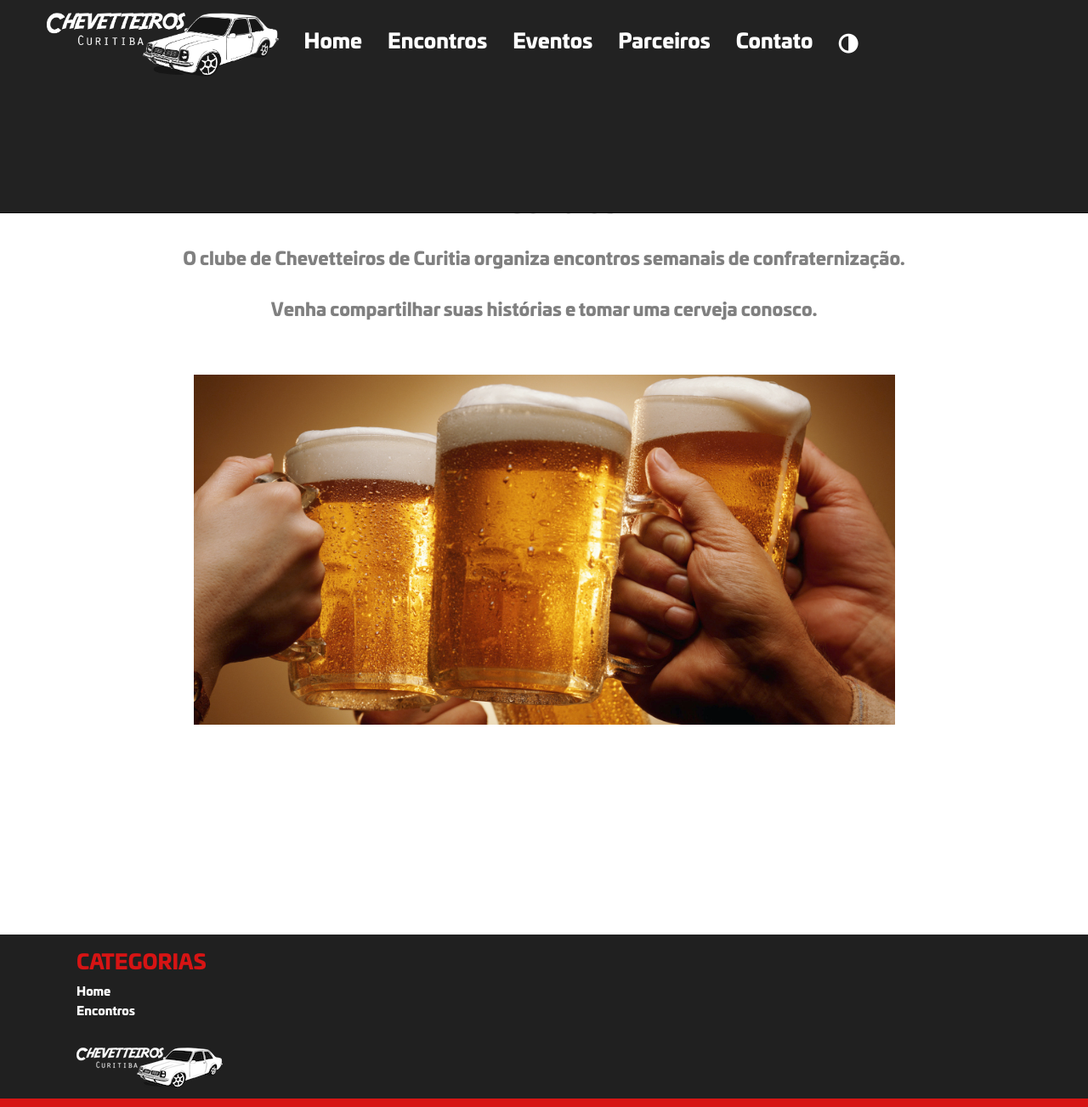
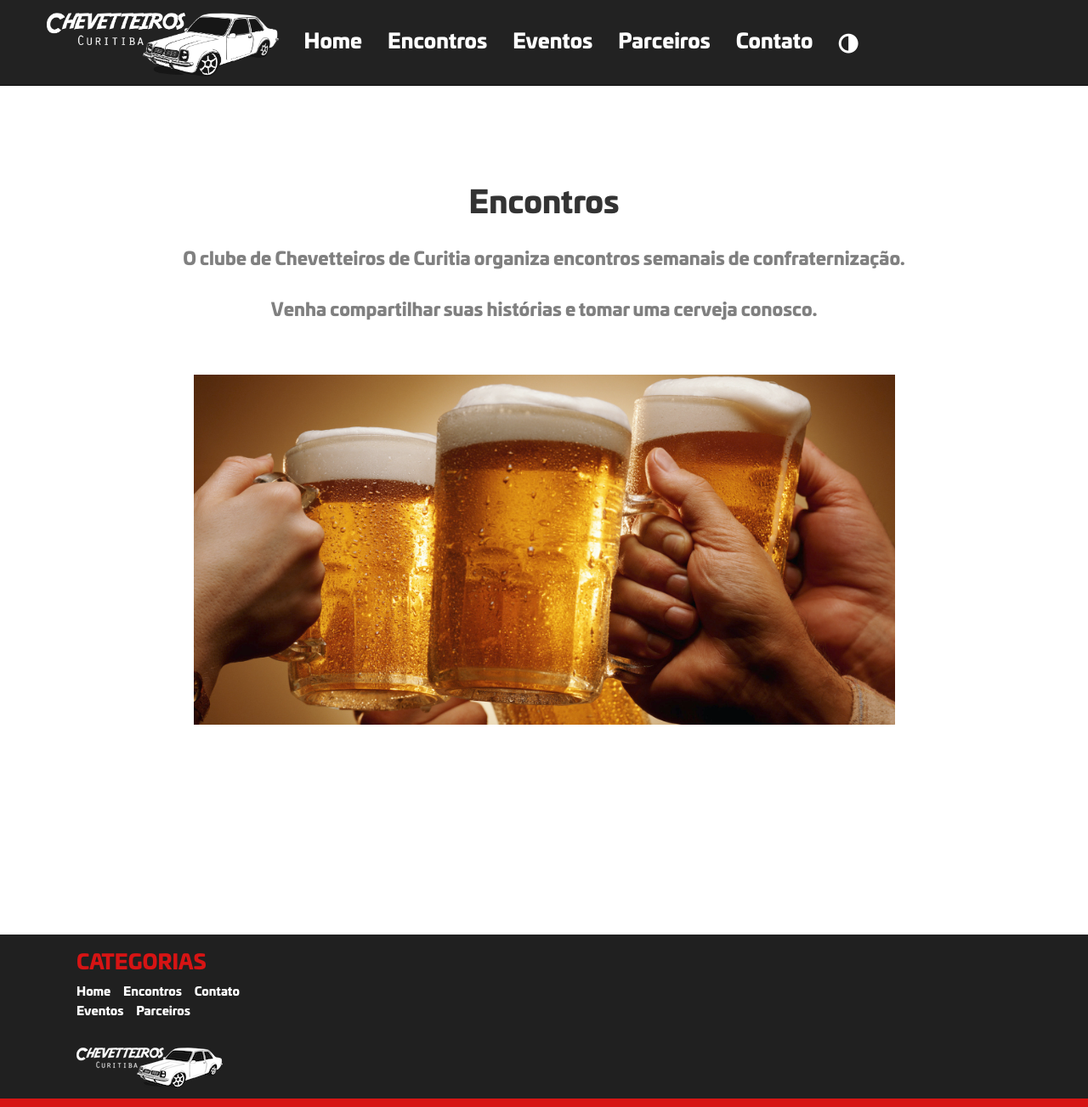
Before and after one commit to leonardola/chevetteiros, a PHP site: page /Encontros.php in a window 1280 px wide. Shown: the whole page at 85% size. Run offline with PHP 8.4, Linux system fonts and the light colour scheme; some libraries are stand-ins or nearby versions.

Commit message:
corrigido problema de margem do menu superior, adicionado links no sitemap

```diff
--- a/css/encontros.css
+++ b/css/encontros.css
@@ -1,4 +1,4 @@
-.encontros {
+div.encontros {
     text-align: center;
     margin-bottom: 150px;
 }
--- a/css/siteMap.css
+++ b/css/siteMap.css
@@ -35,6 +35,7 @@
 #footer a{
     color: white;
     line-height: 23px;
+    margin-right: 12px;
 }
 
 #footer a:hover {
--- a/siteMap.html
+++ b/siteMap.html
@@ -7,8 +7,17 @@
     <footer id="footer" class="centered basicWidth">
         <div class="categories">
             <h3 class="redText">CATEGORIAS</h3>
-            <a href="home.php#">Home</a> <br>
-            <a href="Meetings.php#meetings">Encontros</a>
+
+            <div>
+                <a href="home.php#home">Home</a>
+                <a href="Encontros.php.php#encontros">Encontros</a>
+                <a href="Contato.php#contato">Contato</a>
+            </div>
+
+            <div>
+                <a href="Eventos.php#eventos">Eventos</a>
+                <a href="Parceiros.php#parceiros">Parceiros</a>
+            </div>
         </div>
 
         <img src="images/logotxtbranco.png" class="logoBottom" alt="Logotipo">
```
